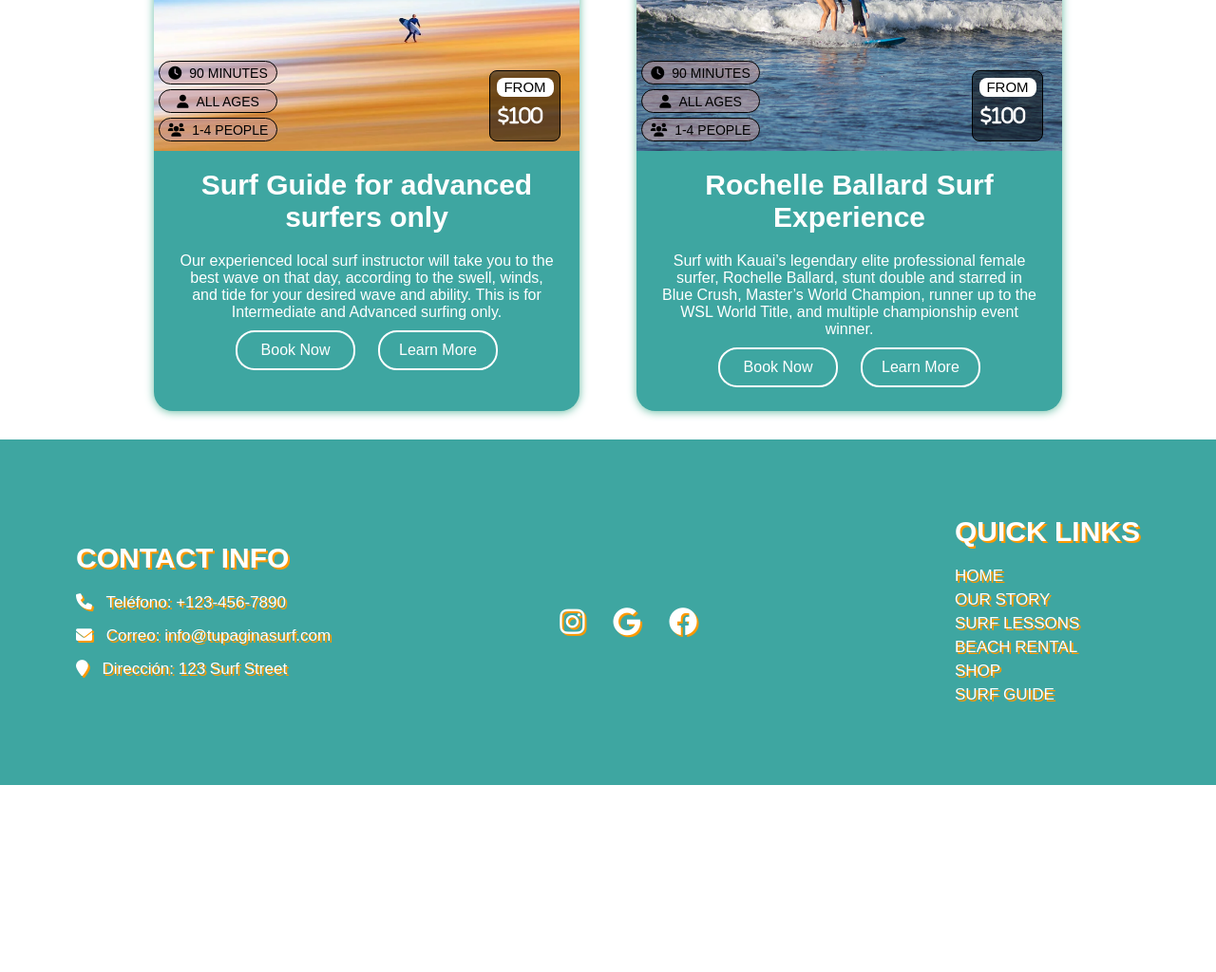
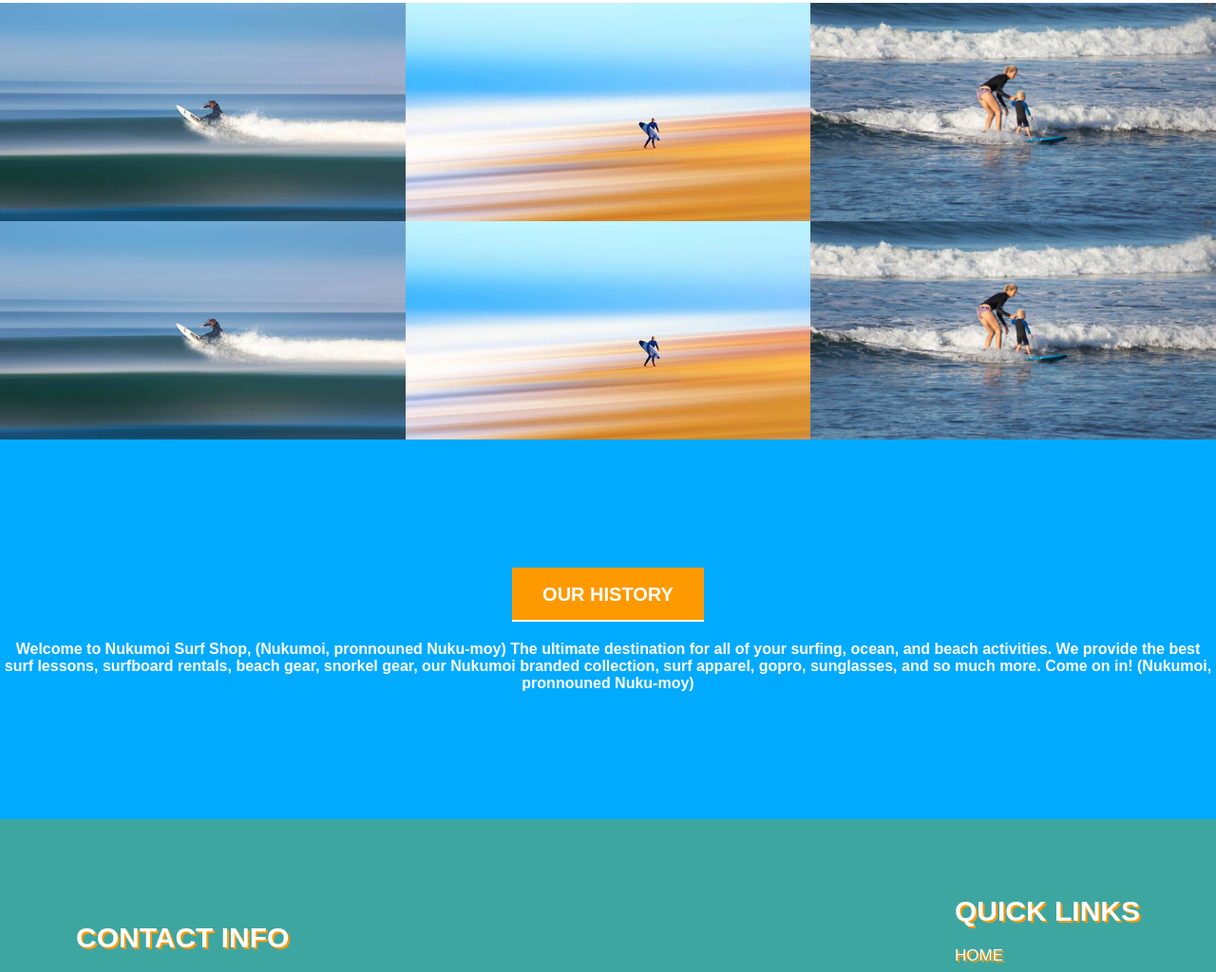
Before and after one commit to JnOlivera/surf, a plain HTML site: page index.html in a window 1280 px wide. Shown: the part 1776-2800 px from the top of the page at 95% size. Before the commit the page ends 2603 px from the top, so only its background shows below. Drawn offline with Linux system fonts and the light colour scheme.

Commit message:
Se trabaja en seccion de our-family

```diff
--- a/css/style.css
+++ b/css/style.css
@@ -459,3 +459,72 @@ i {
 .button:hover {
     background: #3ea6a1;
 }
+
+.section-history{
+  height: 400px;
+  display:flex;
+  background-color: #00aaff;
+  text-align: center;
+  justify-content: center;
+  flex-direction: column;
+  font-family: 'Fink Sands', sans-serif;
+  color: #fff;
+  font-weight: bold;
+}
+
+/*Our Family*/
+.our-history {
+  position: relative;
+  display: inline-block;
+  padding: 15px 30px;
+  border: 2px solid #fefefe;
+  text-transform: uppercase;
+  color: #fefefe;
+  text-decoration: none;
+  font-weight: 600;
+  font-size: 20px;
+  transition: 0.3s;
+}
+
+.our-history::before {
+  content: '';
+  position: absolute;
+  top: -2px;
+  left: -2px;
+  width: calc(100% + 4px);
+  height: calc(100% - -2px);
+  background-color: #ff9900;
+  transition: 0.3s ease-out;
+  transform: scaleY(1);
+}
+
+.our-history::after {
+  content: '';
+  position: absolute;
+  top: -2px;
+  left: -2px;
+  width: calc(100% + 4px);
+  height: calc(100% - 50px);
+  background-color: #ff9900;
+  transition: 0.3s ease-out;
+  transform: scaleY(1);
+}
+
+.our-history:hover::before {
+  transform: translateY(-25px);
+  height: 0;
+}
+
+.our-history:hover::after {
+  transform: scaleX(0);
+  transition-delay: 0.15s;
+}
+
+.our-history:hover {
+  border: 2px solid #fefefe;
+}
+
+.our-history span {
+  position: relative;
+  z-index: 3;
+}
--- a/index.html
+++ b/index.html
@@ -29,55 +29,7 @@
       <a href="surfLessons.html" class="book-now-button">BOOK NOW</a>
     </section>
 
-    <section>
-      <div class="photo-container">
-        <div class="photo">
-          <img src="./photos/foto2.png" alt="Producto 1" />
-          <div class="overlay">
-            <div class="description">Descripción del Producto 1</div>
-            <a href="shop.html" class="button">Learn more</a>
-          </div>
-        </div>
-        <div class="photo">
-          <img src="./photos/foto3.png" alt="Producto 2" />
-          <div class="overlay">
-            <div class="description">Descripción del Producto 2</div>
-            <a href="shop.html" class="button">Learn more</a>
-          </div>
-        </div>
-        <div class="photo">
-          <img src="./photos/foto4.png" alt="Producto 3" />
-          <div class="overlay">
-            <div class="description">Descripción del Producto 3</div>
-            <a href="shop.html" class="button">Learn more</a>
-          </div>
-        </div>
-      </div>
 
-      <div class="photo-container">
-        <div class="photo">
-          <img src="./photos/foto2.png" alt="Producto 1" />
-          <div class="overlay">
-            <div class="description">Descripción del Producto 1</div>
-            <a href="shop.html" class="button">Learn more</a>
-          </div>
-        </div>
-        <div class="photo">
-          <img src="./photos/foto3.png" alt="Producto 2" />
-          <div class="overlay">
-            <div class="description">Descripción del Producto 2</div>
-            <a href="shop.html" class="button">Learn more</a>
-          </div>
-        </div>
-        <div class="photo">
-          <img src="./photos/foto4.png" alt="Producto 3" />
-          <div class="overlay">
-            <div class="description">Descripción del Producto 3</div>
-            <a href="shop.html" class="button">Learn more</a>
-          </div>
-        </div>
-      </div>
-    </section>
 
     <div class="container-card">
       <div class="card card2 servicios-div">
@@ -205,6 +157,66 @@
         </div>
       </div>
     </div>
+    <section>
+      <div class="photo-container">
+        <div class="photo">
+          <img src="./photos/foto2.png" alt="Producto 1" />
+          <div class="overlay">
+            <div class="description">Descripción del Producto 1</div>
+            <a href="shop.html" class="button">Shop Now</a>
+          </div>
+        </div>
+        <div class="photo">
+          <img src="./photos/foto3.png" alt="Producto 2" />
+          <div class="overlay">
+            <div class="description">Descripción del Producto 2</div>
+            <a href="shop.html" class="button">Learn more</a>
+          </div>
+        </div>
+        <div class="photo">
+          <img src="./photos/foto4.png" alt="Producto 3" />
+          <div class="overlay">
+            <div class="description">Descripción del Producto 3</div>
+            <a href="shop.html" class="button">Learn more</a>
+          </div>
+        </div>
+      </div>
+
+      <div class="photo-container">
+        <div class="photo">
+          <img src="./photos/foto2.png" alt="Producto 1" />
+          <div class="overlay">
+            <div class="description">Descripción del Producto 1</div>
+            <a href="shop.html" class="button-">Learn more</a>
+          </div>
+        </div>
+        <div class="photo">
+          <img src="./photos/foto3.png" alt="Producto 2" />
+          <div class="overlay">
+            <div class="description">Descripción del Producto 2</div>
+            <a href="shop.html" class="button">Learn more</a>
+          </div>
+        </div>
+        <div class="photo">
+          <img src="./photos/foto4.png" alt="Producto 3" />
+          <div class="overlay">
+            <div class="description">Descripción del Producto 3</div>
+            <a href="shop.html" class="button">Learn more</a>
+          </div>
+        </div>
+      </div>
+    </section>
+    <section class="section-history">
+      <h3><a href="ourStory.html" class="our-history"><span>OUR HISTORY</span></a></h3>
+      <p>Welcome to Nukumoi Surf Shop, (Nukumoi, pronnouned Nuku-moy)
+        The ultimate destination for all of your surfing, ocean, and beach activities. We
+        provide the best surf lessons, surfboard rentals, beach gear, snorkel gear, our
+        Nukumoi branded collection, surf apparel, gopro, sunglasses, and so much more.
+        Come on in! (Nukumoi, pronnouned Nuku-moy)
+        </p>
+    </section>
+
+
   </body>
   <footer>
     <div class="footer">
```
